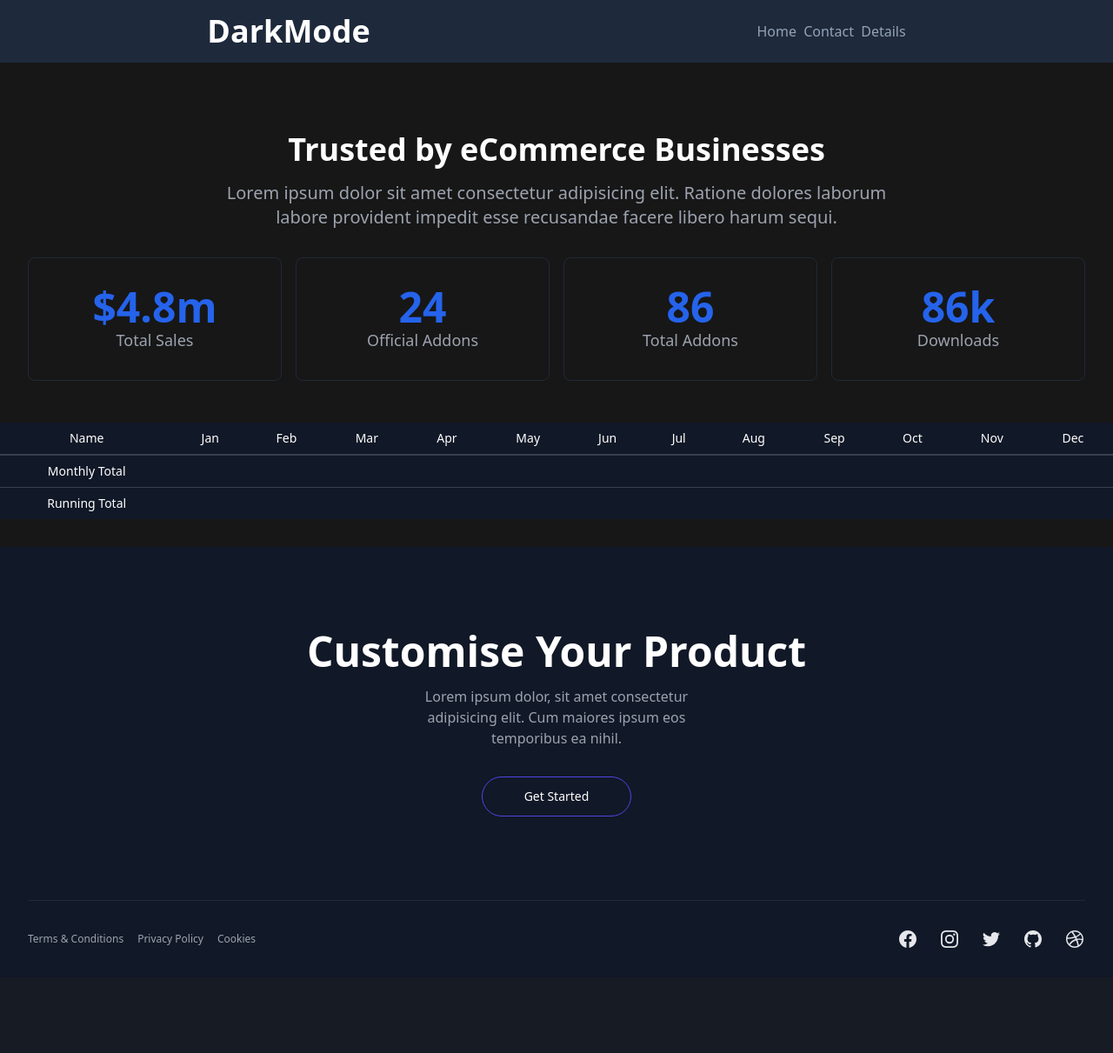
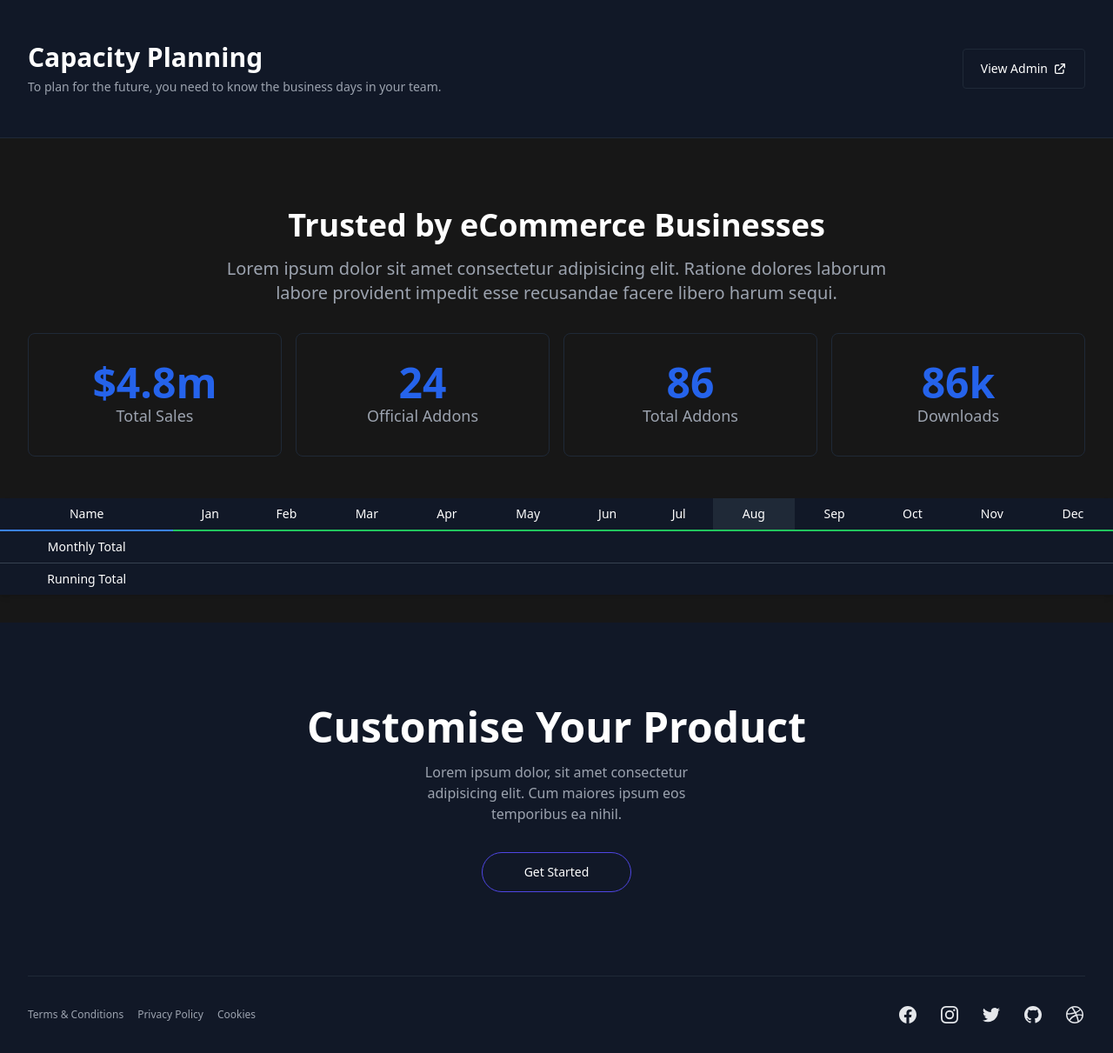
Before and after one commit to JIAZHEN/em-capacity-app, a Rails app: page / in a window 1280 px wide. Shown: the whole page at 87% size. Before the commit the page ends 1090 px from the top, so only its background shows below. Run offline with Rails 7, Linux system fonts and the light colour scheme; data that the repository does not hold is empty; style sheets or scripts are compiled from the project's sources; some libraries are stand-ins or nearby versions.

Commit message:
Styling the table

```diff
--- a/app/views/capacities/show.html.erb
+++ b/app/views/capacities/show.html.erb
@@ -47,15 +47,17 @@
   </dl>
 </div>
 
-<div class="overflow-x-auto">
+<div class="overflow-x-auto shadow-md">
   <table
     class="min-w-full divide-y-2 divide-gray-200 bg-white text-sm dark:divide-gray-700 dark:bg-gray-900"
   >
     <thead class="ltr:text-left rtl:text-right">
       <tr>
-        <th class="whitespace-nowrap px-4 py-2 font-medium text-gray-900 dark:text-white font-bold">Name</th>
-        <% @month_names.each do |month_name| %>
-          <th class="whitespace-nowrap px-4 py-2 font-medium text-gray-900 dark:text-white font-bold">
+        <th class="whitespace-nowrap px-4 py-2 font-medium text-gray-900 dark:text-white font-bold border-b-2 border-blue-500">Name</th>
+        <% @current_month = Date.today.month - 1 %>
+        <% @month_names.each_with_index do |month_name, index| %>
+          <% @column_colour = index == @current_month ? "dark:bg-gray-800" : "" %>
+          <th class="whitespace-nowrap px-4 py-2 font-medium text-gray-900 dark:text-white font-bold border-b-2 border-green-500 <%= @column_colour %>">
             <%= month_name.to_s.titleize %>
           </th>
         <%  end %>
@@ -64,12 +66,13 @@
 
     <tbody class="divide-y divide-gray-200 dark:divide-gray-700">
       <% @employees_engineering_days.each do |employee_engineering_days| %>
-        <tr>
+        <tr class="dark:hover:bg-gray-600">
           <td class="whitespace-nowrap px-4 py-2 font-medium text-gray-900 dark:text-white text-center">
             <%= employee_engineering_days[0].to_s.titleize %>
           </td>
-          <% employee_engineering_days.slice(1, employee_engineering_days.length).each do |days| %>
-            <td class="whitespace-nowrap px-4 py-2 text-gray-700 dark:text-gray-200 text-center">
+          <% employee_engineering_days.slice(1, employee_engineering_days.length).each_with_index do |days, index| %>
+            <% @column_colour = index == @current_month ? "dark:bg-gray-800" : "" %>
+            <td class="whitespace-nowrap px-4 py-2 text-gray-700 dark:text-gray-200 text-center <%= @column_colour %>">
               <%= days %>
             </td>
           <% end %>
--- a/app/views/layouts/application.html.erb
+++ b/app/views/layouts/application.html.erb
@@ -1,7 +1,7 @@
 <!DOCTYPE html>
 <html class="dark">
   <head>
-    <title>EmCapacityApp</title>
+    <title>Engineering Manager Capacity Planning</title>
     <meta name="viewport" content="width=device-width,initial-scale=1">
     <%= csrf_meta_tags %>
     <%= csp_meta_tag %>
@@ -12,15 +12,43 @@
   </head>
 
   <body class="bg-neutral-100 dark:bg-neutral-900">
-    <header class="bg-white dark:bg-slate-800 text-slate-500 dark:text-slate-400 p-4 flex items-center justify-around">
-      <h1 class="text-slate-900 dark:text-white font-bold text-4xl">DarkMode</h1>
+      <header class="border-b border-gray-200 bg-gray-50 dark:border-gray-800 dark:bg-gray-900">
+        <div class="mx-auto max-w-screen-xl px-4 py-8 sm:px-6 sm:py-12 lg:px-8">
+          <div class="flex flex-col items-start gap-4 md:flex-row md:items-center md:justify-between">
+            <div>
+              <h1 class="text-2xl font-bold text-gray-900 sm:text-3xl dark:text-white">Capacity Planning</h1>
 
-      <nav class="space-x-1">
-        <a href="#">Home</a>
-        <a href="#">Contact</a>
-        <a href="#">Details</a>
-      </nav>
-    </header>
+              <p class="mt-1.5 text-sm text-gray-500 dark:text-gray-400">
+                To plan for the future, you need to know the business days in your team.
+              </p>
+            </div>
+
+            <div class="flex items-center gap-4">
+              <button
+                class="inline-flex items-center justify-center gap-1.5 rounded border border-gray-200 bg-white px-5 py-3 text-gray-900 transition hover:text-gray-700 focus:outline-none focus:ring dark:border-gray-800 dark:bg-gray-900 dark:text-white dark:hover:text-gray-200"
+                onclick="window.open('<%= admin_employees_path %>')"
+                type="button"
+              >
+                <span class="text-sm font-medium"> View Admin </span>
+                <svg
+                  xmlns="http://www.w3.org/2000/svg"
+                  class="size-4"
+                  fill="none"
+                  viewBox="0 0 24 24"
+                  stroke="currentColor"
+                  stroke-width="2"
+                >
+                  <path
+                    stroke-linecap="round"
+                    stroke-linejoin="round"
+                    d="M10 6H6a2 2 0 00-2 2v10a2 2 0 002 2h10a2 2 0 002-2v-4M14 4h6m0 0v6m0-6L10 14"
+                  />
+                </svg>
+              </button>
+            </div>
+          </div>
+        </div>
+      </header>
     <main class="container mx-auto py-8">
       <%= yield %>
     </main>
```
